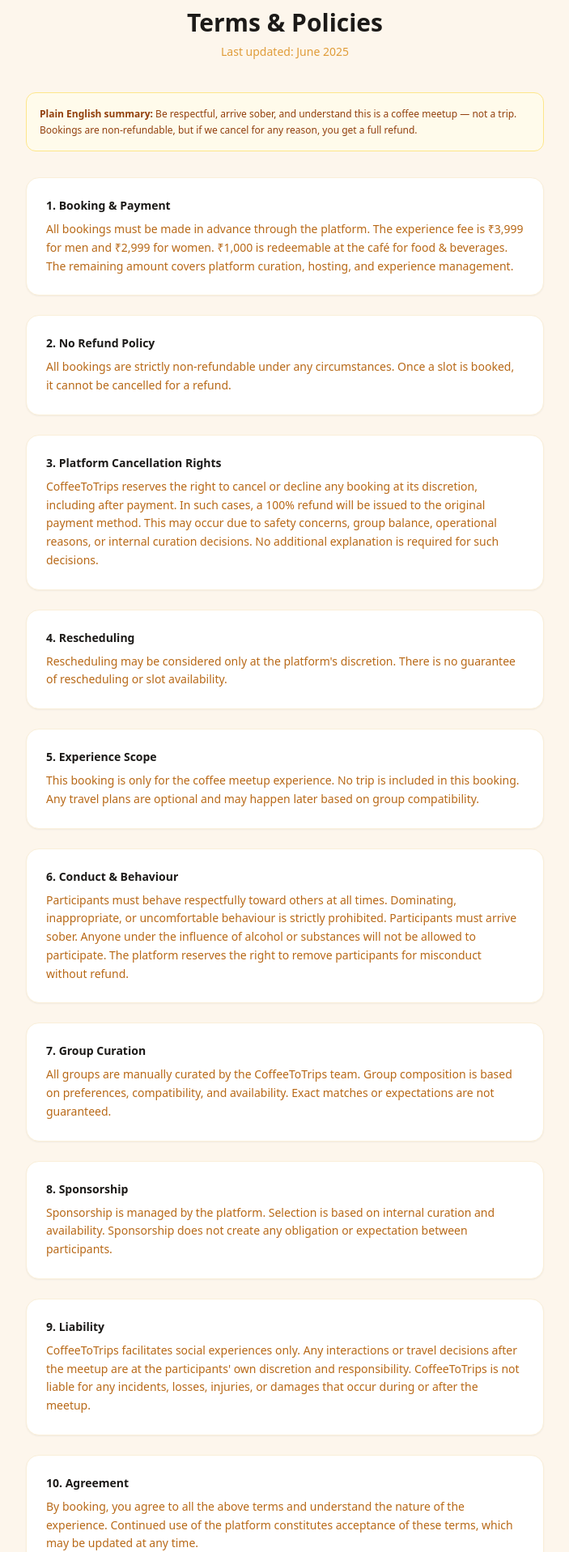
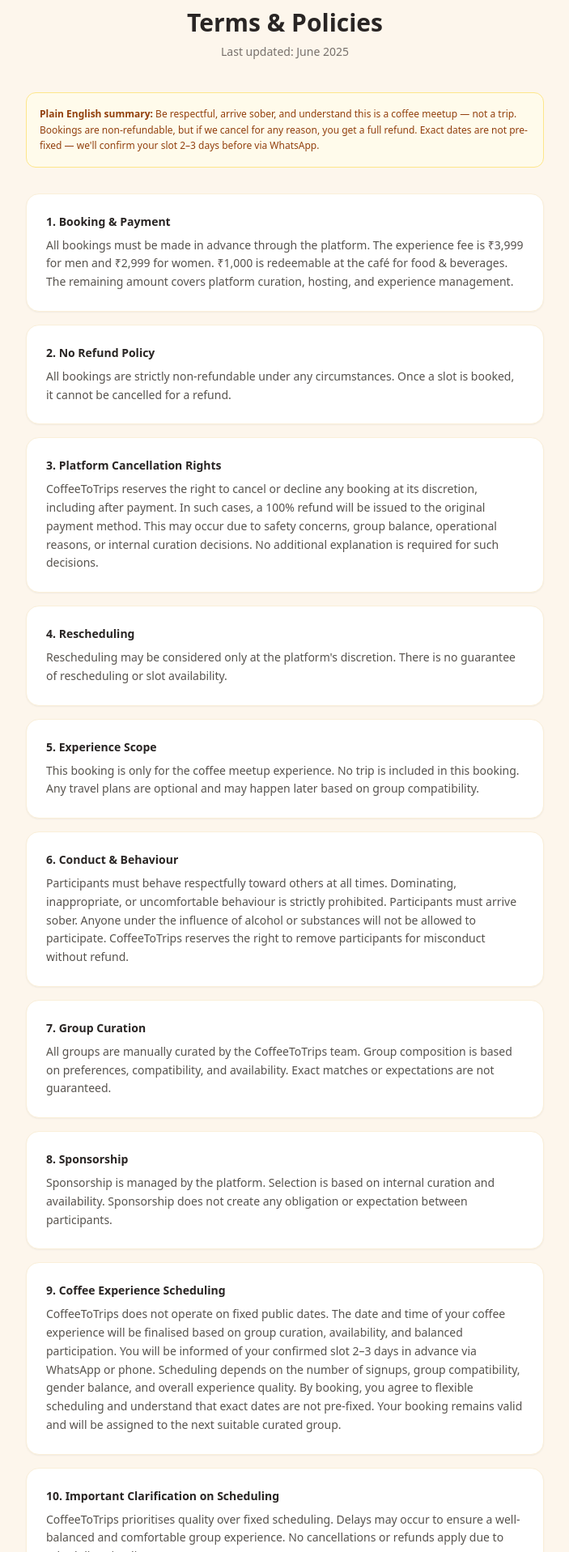
Before and after one commit to harshgaya/coffee-to-trip, a Next.js app: page /terms in a window 1280 px wide. Shown: the part 143-2060 px from the top of the page at 81% size, without its empty margins (288-991 px from the left). Built offline with nearby package versions, Linux system fonts and the light colour scheme.

Commit message:
updated footer

```diff
--- a/app/faqs/page.js
+++ b/app/faqs/page.js
@@ -109,6 +109,27 @@
       },
     ],
   },
+  {
+    category: "Scheduling",
+    items: [
+      {
+        q: "When will my coffee meetup be scheduled?",
+        a: "Your coffee experience is not fixed in advance. We finalise the date and time based on group curation, availability, and balanced participation. You will be informed 2–3 days prior via WhatsApp or phone.",
+      },
+      {
+        q: "Why is there no fixed date?",
+        a: "CoffeeToTrips focuses on creating the right group, not just filling slots. Scheduling depends on signups, compatibility, and gender balance to ensure a comfortable and meaningful experience.",
+      },
+      {
+        q: "What happens after I book?",
+        a: "Your booking remains valid and is assigned to the next suitable curated group. Once your group is finalised, you will receive all details including date, time, and location.",
+      },
+      {
+        q: "Can I cancel or get a refund if the date is delayed?",
+        a: "No. Since this is a curated experience and not a fixed-time event, delays may occur to ensure quality. Bookings are non-refundable and non-cancellable.",
+      },
+    ],
+  },
 ];
 
 function FAQItem({ q, a }) {
--- a/app/terms/page.js
+++ b/app/terms/page.js
@@ -27,7 +27,7 @@
   },
   {
     title: "6. Conduct & Behaviour",
-    body: `Participants must behave respectfully toward others at all times. Dominating, inappropriate, or uncomfortable behaviour is strictly prohibited. Participants must arrive sober. Anyone under the influence of alcohol or substances will not be allowed to participate. The platform reserves the right to remove participants for misconduct without refund.`,
+    body: `Participants must behave respectfully toward others at all times. Dominating, inappropriate, or uncomfortable behaviour is strictly prohibited. Participants must arrive sober. Anyone under the influence of alcohol or substances will not be allowed to participate. CoffeeToTrips reserves the right to remove participants for misconduct without refund.`,
   },
   {
     title: "7. Group Curation",
@@ -38,11 +38,19 @@
     body: `Sponsorship is managed by the platform. Selection is based on internal curation and availability. Sponsorship does not create any obligation or expectation between participants.`,
   },
   {
-    title: "9. Liability",
+    title: "9. Coffee Experience Scheduling",
+    body: `CoffeeToTrips does not operate on fixed public dates. The date and time of your coffee experience will be finalised based on group curation, availability, and balanced participation. You will be informed of your confirmed slot 2–3 days in advance via WhatsApp or phone. Scheduling depends on the number of signups, group compatibility, gender balance, and overall experience quality. By booking, you agree to flexible scheduling and understand that exact dates are not pre-fixed. Your booking remains valid and will be assigned to the next suitable curated group.`,
+  },
+  {
+    title: "10. Important Clarification on Scheduling",
+    body: `CoffeeToTrips prioritises quality over fixed scheduling. Delays may occur to ensure a well-balanced and comfortable group experience. No cancellations or refunds apply due to scheduling timelines.`,
+  },
+  {
+    title: "11. Liability",
     body: `CoffeeToTrips facilitates social experiences only. Any interactions or travel decisions after the meetup are at the participants' own discretion and responsibility. CoffeeToTrips is not liable for any incidents, losses, injuries, or damages that occur during or after the meetup.`,
   },
   {
-    title: "10. Agreement",
+    title: "12. Agreement",
     body: `By booking, you agree to all the above terms and understand the nature of the experience. Continued use of the platform constitutes acceptance of these terms, which may be updated at any time.`,
   },
 ];
@@ -52,10 +60,10 @@
     <div className="max-w-2xl mx-auto px-4 py-12">
       <div className="text-center mb-10">
         <p className="text-3xl mb-3">📄</p>
-        <h1 className="text-3xl font-bold text-charcoal mb-2">
+        <h1 className="text-3xl font-bold text-stone-800 mb-2">
           Terms & Policies
         </h1>
-        <p className="text-sm text-coffee-400">Last updated: June 2025</p>
+        <p className="text-sm text-stone-500">Last updated: June 2025</p>
       </div>
 
       <div className="bg-amber-50 border border-amber-200 rounded-xl p-4 mb-8">
@@ -63,24 +71,25 @@
           <strong>Plain English summary:</strong> Be respectful, arrive sober,
           and understand this is a coffee meetup — not a trip. Bookings are
           non-refundable, but if we cancel for any reason, you get a full
-          refund.
+          refund. Exact dates are not pre-fixed — we'll confirm your slot 2–3
+          days before via WhatsApp.
         </p>
       </div>
 
-      <div className="space-y-6">
+      <div className="space-y-4">
         {sections.map((s) => (
           <div
             key={s.title}
             className="bg-white border border-coffee-100 rounded-2xl p-5 sm:p-6 shadow-sm"
           >
-            <h2 className="text-sm font-bold text-charcoal mb-2">{s.title}</h2>
-            <p className="text-sm text-coffee-600 leading-relaxed">{s.body}</p>
+            <h2 className="text-sm font-bold text-stone-800 mb-2">{s.title}</h2>
+            <p className="text-sm text-stone-600 leading-relaxed">{s.body}</p>
           </div>
         ))}
       </div>
 
       <div className="mt-10 text-center">
-        <p className="text-xs text-coffee-500 mb-4">
+        <p className="text-xs text-stone-500 mb-4">
           Questions about our policies? We're happy to clarify.
         </p>
         <a
```
